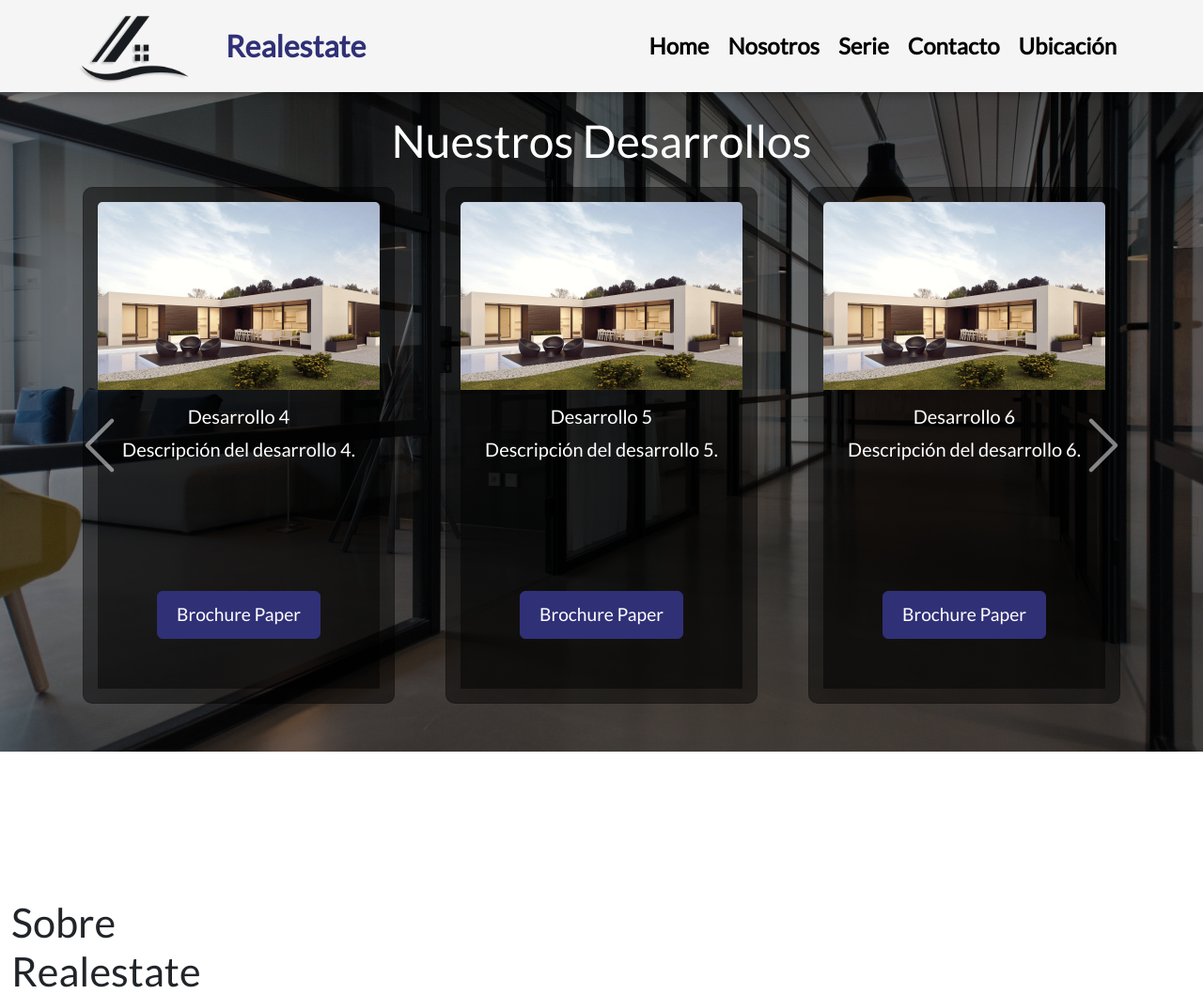
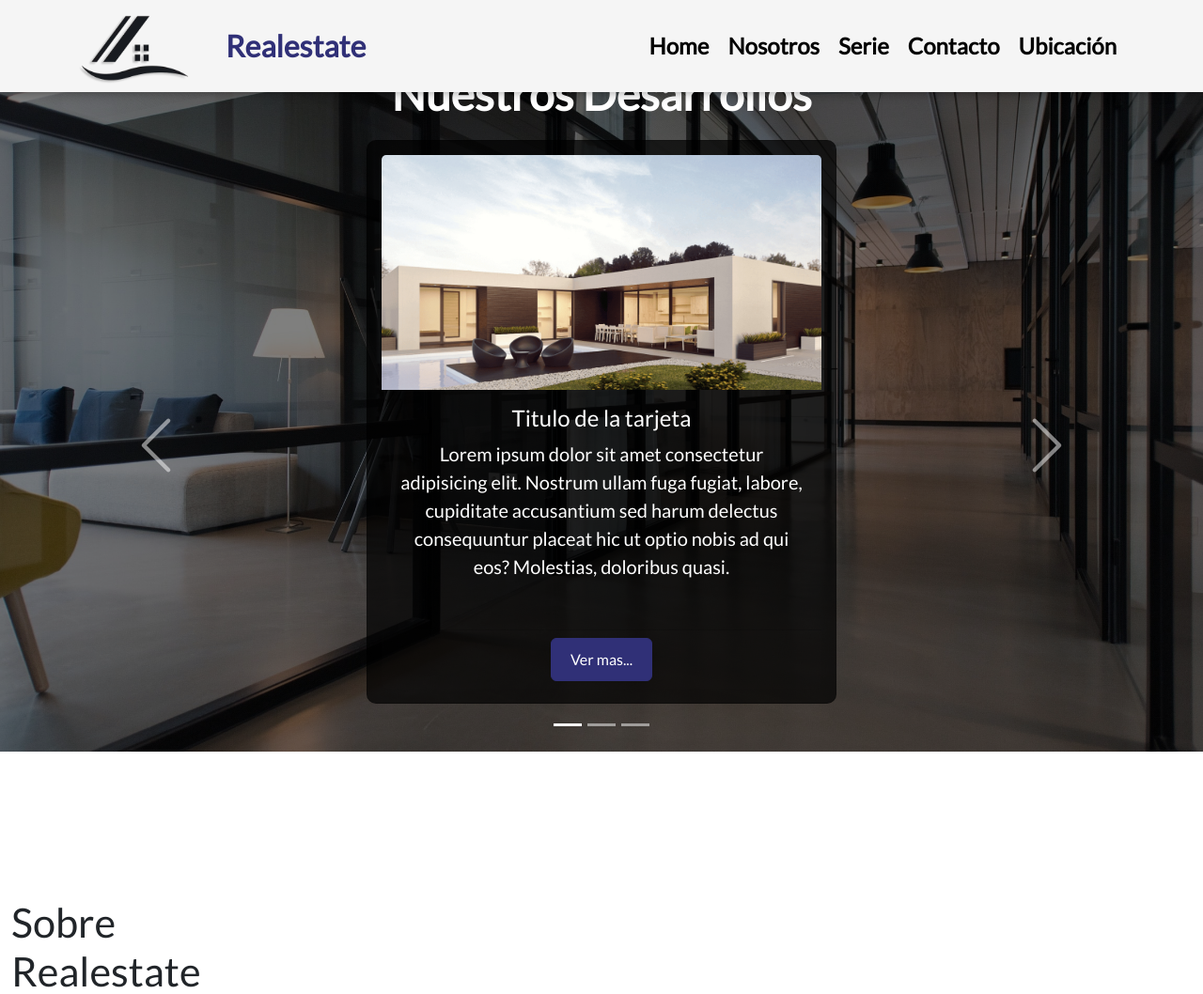
Before and after one commit to LeandroAgristola/Pruebas-Django, a Django app: page / in a window 1280 px wide. Shown: the top 1058 px of the page at 94% size. Run offline with Django 5.2, Linux system fonts and the light colour scheme; some libraries are stand-ins or nearby versions; grey boxes are pictures that could not be loaded.

Commit message:
corregimos el carrusel

```diff
--- a/realestateapp/static/css/style.css
+++ b/realestateapp/static/css/style.css
@@ -78,58 +78,48 @@
 #hero h1 {
     font-size: 3rem;
     margin-bottom: 20px;
+    font-weight: bold;
 }
 
 /* Tarjetas en el carrusel */
-#hero .tarjeta {
+#hero .carousel-inner {
+    justify-content: center;
+    padding-bottom: 50px;
+}
+
+#hero .carousel-item {
+    justify-content: center;
+}
+
+#hero .card {
+    border-radius: 10px;
+    height: 600px;
+    width: 500px;
+    background: rgba(0, 0, 0, 0.700);
+    color: white;
     background-position: center;
     background-size: cover;
     padding: 15px;
-    border-radius: 10px;
-
+    margin: auto;
 }
 
-.tarjeta .card-body {
-    background: rgba(0, 0, 0, 0.466);
-    color: white;
-}
-
-.tarjeta .card-body p {
-    height: 150px;
+#hero .card-img-top {
+    height: 250px;
+    object-fit: cover;
 }
 
 
-
-/* Ajustes para el carrusel de tarjetas */
-#hero .carousel-item {
-    display: flex;
-    justify-content: center;
-}
-
-#hero .tarjeta {
-    margin: 0 15px; /* Espaciado entre tarjetas */
-    background: rgba(0, 0, 0, 0.466);
-    height: 550px;
-}
-
-#hero .card-img-top {
-    height: 200px;
-    object-fit: cover;
-
-}
-
-.tarjeta .btn {
-    font-size: 1.2em;
+.card .btn {
+    font-size: 1em;
     padding: 10px 20px;
     background-color: rgb(48, 48, 119);
     border-color: rgb(48, 48, 119);
 }
 
-.tarjeta .btn:hover {
+.card .btn:hover {
     background-color:rgb(89, 89, 247);
     border-color:rgb(89, 89, 247);
 }
-
 
 .carousel-control-prev-icon,
 .carousel-control-next-icon {
--- a/realestateapp/templates/realestateapp/home.html
+++ b/realestateapp/templates/realestateapp/home.html
@@ -47,58 +47,72 @@
 		<section id="hero"> <!--banner principal-->
 			<div class="container-fluid">
 				<h1>Nuestros Desarrollos</h1>  <!-- Texto central del banner principal-->
+				<div class="container">
+					<div class="carousel slide" id="carousel1" data-bs-ride="carousel"> <!--Establecemos la clase css y Js para generar el carrusel-->
+						<ul class="carousel-indicators" style="list-style-type:none;"> <!--lista de items (crea rectangulos abajo de cada imagen) agramos el style para que oculete los indicadores de la lista-->
+							<li data-bs-target="#carousel1" data-bs-slide-to="0" class="active"></li>
+							<li data-bs-target="#carousel1" data-bs-slide-to="1"></li>
+							<li data-bs-target="#carousel1" data-bs-slide-to="2"></li>
+						</ul>
+						<div class="carousel-inner"> <!--contenedor donde van a estar cada imagen de carrusel-->
 
-				<!-- Carrusel de tarjetas -->
-				<div id="carouselExampleControls" class="carousel slide" data-bs-ride="carousel">
-					<div class="carousel-inner">
+							<div class="carousel-item active"> <!--establecemos este item como activo, asi se muestra ni bien carga la pagina-->
 
-						<!-- Slide con 3 tarjetas -->
-						<div class="carousel-item">
-							<div class="row">
-								<div class="col-md-4">
-									<div class="card tarjeta">
-										<img src="/static/img/vivienda.jpg" class="card-img-top" alt="Desarrollo 1">
-										<div class="card-body">
-											<h5 class="card-title">Desarrollo 4</h5>
-											<p class="card-text">Descripción del desarrollo 4.</p>
-											<a href="/static/pdf/desarrollo4.pdf" class="btn btn-primary">Brochure Paper</a>
-										</div>
+								<div class="card">
+									<img class="card-img-top" src="/static/img/vivienda.jpg" alt="">
+									<div class="card-body">
+										<h4 class="card.title">Titulo de la tarjeta</h4>
+										<p class="card-text">Lorem ipsum dolor sit amet consectetur adipisicing elit. Nostrum ullam fuga fugiat, labore, cupiditate accusantium sed harum delectus consequuntur placeat hic ut optio nobis ad qui eos? Molestias, doloribus quasi.</p>
+									</div>
+									<div class="card-footer">
+										<a href="#" class="btn btn-primary">Ver mas...</a> <!--Biton de la parte inferior de la tarjeta-->
 									</div>
 								</div>
-								<div class="col-md-4">
-									<div class="card tarjeta">
-										<img src="/static/img/vivienda.jpg" class="card-img-top" alt="Desarrollo 2">
-										<div class="card-body">
-											<h5 class="card-title">Desarrollo 5</h5>
-											<p class="card-text">Descripción del desarrollo 5.</p>
-											<a href="/static/pdf/desarrollo5.pdf" class="btn btn-primary">Brochure Paper</a>
-										</div>
+
+							</div>
+
+							<div class="carousel-item"> <!--establecemos este item como activo, asi se muestra ni bien carga la pagina-->
+
+								<div class="card">
+									<img class="card-img-top" src="/static/img/industria.jpg" alt="">
+									<div class="card-body">
+										<h4 class="card.title">Titulo de la tarjeta</h4>
+										<p class="card-text">Lorem ipsum dolor sit amet consectetur adipisicing elit. Nostrum ullam fuga fugiat, labore, cupiditate accusantium sed harum delectus consequuntur placeat hic ut optio nobis ad qui eos? Molestias, doloribus quasi.</p>
+									</div>
+									<div class="card-footer">
+										<a href="#" class="btn btn-primary">Ver mas...</a> <!--Biton de la parte inferior de la tarjeta-->
 									</div>
 								</div>
-								<div class="col-md-4">
-									<div class="card tarjeta">
-										<img src="/static/img/vivienda.jpg" class="card-img-top" alt="Desarrollo 3">
-										<div class="card-body">
-											<h5 class="card-title">Desarrollo 6</h5>
-											<p class="card-text">Descripción del desarrollo 6.</p>
-											<a href="/static/pdf/desarrollo6.pdf" class="btn btn-primary">Brochure Paper</a>
-										</div>
+
+							</div>
+
+							<div class="carousel-item "> <!--establecemos este item como activo, asi se muestra ni bien carga la pagina-->
+
+								<div class="card">
+									<img class="card-img-top" src="/static/img/edificio.jpg" alt="">
+									<div class="card-body">
+										<h4 class="card.title">Titulo de la tarjeta</h4>
+										<p class="card-text">Lorem ipsum dolor sit amet consectetur adipisicing elit. Nostrum ullam fuga fugiat, labore, cupiditate accusantium sed harum delectus consequuntur placeat hic ut optio nobis ad qui eos? Molestias, doloribus quasi.</p>
+									</div>
+									<div class="card-footer">
+										<a href="#" class="btn btn-primary">Ver mas...</a> <!--Biton de la parte inferior de la tarjeta-->
 									</div>
 								</div>
+
 							</div>
 						</div>
 
+						<a class="carousel-control-prev" href="#carousel1" data-bs-slide="prev"> <!--boton de next para el carrusel-->
+							<span class="carousel-control-prev-icon" aria-hidden="true"></span> <!--Muestra el icono del boton -->
+							<span class="sr-only"></span> <!--texto al lado del icono del boton -->
+						</a>
+
+						<a class="carousel-control-next" href="#carousel1" data-bs-slide="next"> <!--boton de previus para el carrusel-->
+							<span class="carousel-control-next-icon" aria-hidden="true"></span> <!--boton de previus para el carrusel-->
+							<span class="sr-only"></span> <!--texto al lado del icono del boton -->
+						</a>
 					</div>
-					<button class="carousel-control-prev" type="button" data-bs-target="#carouselExampleControls" data-bs-slide="prev">
-						<span class="carousel-control-prev-icon" aria-hidden="true"></span>
-						<span class="visually-hidden">Previous</span>
-					</button>
-					<button class="carousel-control-next" type="button" data-bs-target="#carouselExampleControls" data-bs-slide="next">
-						<span class="carousel-control-next-icon" aria-hidden="true"></span>
-						<span class="visually-hidden">Next</span>
-					</button>
 				</div>
-
 			</div>
 		</section>
 
@@ -234,7 +248,6 @@
 				</div>
 			</div>
 		</footer>
-		<script src="/static/vendor/bootstrap/js/bootstrap.esm.min.js" type="text/javascript"></script>
 		<script src="/static/vendor/bootstrap/js/bootstrap.bundle.min.js" type="text/javascript"></script>
 		<script src="https://maps.googleapis.com/maps/api/js?key=AIzaSyBDaeWicvigtP9xPv919E-RNoxfvC-Hqik&callback=iniciarMap"></script>
 	</body>
```
Also changed, not shown: realestateapp/static/css/copia.css (+3 -72 lines).
